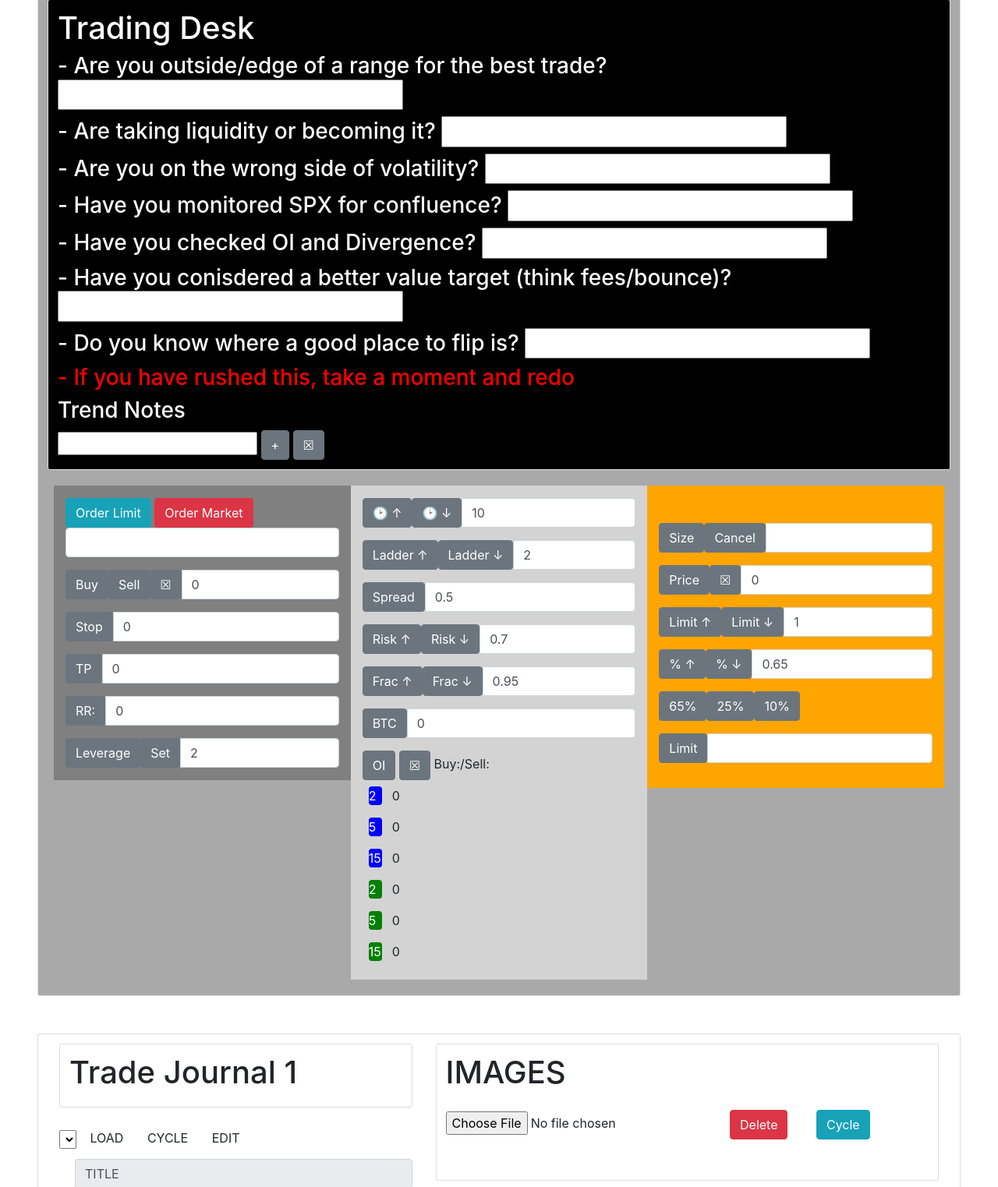
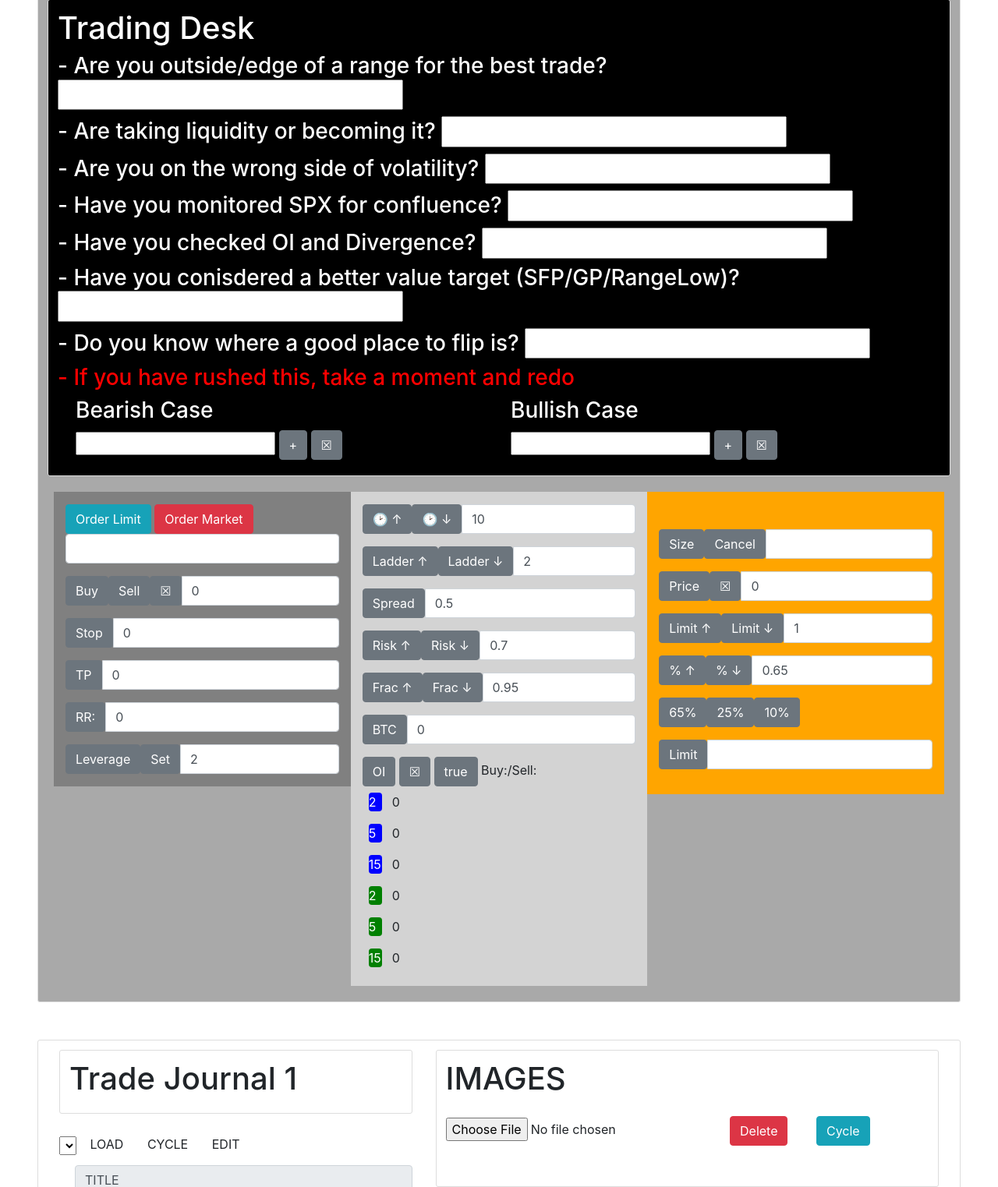
Before and after one commit to chrismjacobs/exchange-bot, a Flask app: template templates/tradingdesk.html in a window 1280 px wide. Shown: the part 62-1585 px from the top of the page at 78% size. Run offline with Flask 2, Linux system fonts and the light colour scheme; the template is opened without the code that fills it, so the values that code supplies are empty; some libraries are stand-ins or nearby versions.

Commit message:
data set up

```diff
--- a/templates/tradingdesk.html
+++ b/templates/tradingdesk.html
@@ -25,19 +25,33 @@
             <h3>  - Are you on the wrong side of volatility? <input type="text" v-model="setup[4]"> </h3>
             <h3>  - Have you monitored SPX for confluence? <input type="text" v-model="setup[5]"></h3>
             <h3>  - Have you checked OI and Divergence? <input type="text" v-model="setup[6]"></h3>
-            <h3>  - Have you conisdered a better value target (think fees/bounce)? <input type="text" v-model="setup[3]"> </h3>
+            <h3>  - Have you conisdered a better value target (SFP/GP/RangeLow)? <input type="text" v-model="setup[3]"> </h3>
             <h3>  - Do you know where a good place to flip is? <input type="text" v-model="setup[7]"></h3>
             <h3 style="color:red">  - If you have rushed this, take a moment and redo </h3>
 
             <audio id="xyz" src="https://rekt-journal.s3.ap-northeast-1.amazonaws.com/alert.mp3" style="display:none" controls preload="auto"></audio>
 
-        <h3> Trend Notes </h3>
-        <input type="text" v-model="notesTemp">
-        <button @click="addNote()" class="btn btn-secondary" type="button" id="button-addon1"> +</button>
-        <button @click="clearNotes()" class="btn btn-secondary" type="button" id="button-addon1">&#9746</button>
-        <template v-for="(item, key) in notesList" :key="key">
-            <h4> [[item]] </h4>
-        </template>
+    <div class="row align-items-start m-2">
+        <div class="col-6" display="background:firebrick">
+            <h3> Bearish Case </h3>
+            <input type="text" v-model="bearNotesTemp">
+            <button @click="addNote('bear')" class="btn btn-secondary" type="button" id="button-addon1"> +</button>
+            <button @click="clearNotes('bear')" class="btn btn-secondary" type="button" id="button-addon1">&#9746</button>
+                <template v-for="(item, key) in bearNotesList" :key="key">
+                    <h4> [[item]] </h4>
+                </template>
+        </div>
+        <div class="col-6" display="background:darkgreen">
+            <h3> Bullish Case </h3>
+            <input type="text" v-model="bullNotesTemp">
+            <button @click="addNote('bull')" class="btn btn-secondary" type="button" id="button-addon1"> +</button>
+            <button @click="clearNotes('bull')" class="btn btn-secondary" type="button" id="button-addon1">&#9746</button>
+                <template v-for="(item, key) in bullNotesList" :key="key">
+                    <h4 v-if="item != ''" @click="item = ''"> [[item]] </h4>
+                </template>
+        </div>
+    </div>
+
 
     </div>
 
@@ -124,6 +138,7 @@
                 <div class="mt-3 mb-3">
                     <button @click="oiTimer()" class="btn btn-secondary" type="button" id="button-addon1">OI</button>
                     <button @click="clearOI()" class="btn btn-secondary" type="button" id="button-addon1">&#9746</button>
+                    <button @click="audioToggle = !audioToggle" class="btn btn-secondary" type="button" id="button-addon1">[[audioToggle]]</button>
                     Buy:[[buysellRatio.buy_ratio]]/Sell:[[buysellRatio.sell_ratio]] <br>
                     <span :style="getOI(2, 1)" class="text-white m-2 rounded"> 2 </span>  [[ Math.round(oiDiff1[2]) ]] <br>
                     <span :style="getOI(5, 1)" class="text-white m-2 rounded"> 5 </span> [[ Math.round(oiDiff1[5]) ]] <br>
@@ -352,8 +367,11 @@ let vue = new Vue({
         this.getData('leverage', 0)
         this.getData('funds')
 
-        if (localStorage['notes']) {
-            this.notesList = JSON.parse(localStorage['notes'])
+        if (localStorage['bearNotes']) {
+            this.bearNotesList = JSON.parse(localStorage['bearNotes'])
+        }
+        if (localStorage['bullNotes']) {
+            this.bullNotesList = JSON.parse(localStorage['bullNotes'])
         }
     },
     data: {
@@ -431,20 +449,34 @@ let vue = new Vue({
         },
         oiAlert: 200,
         oi_timer:  null,
+        audioToggle: true,
         report: report,
         mobile: mobile,
-        notesList: [],
-        notesTemp: ''
+        bearNotesList: [],
+        bullNotesList: [],
+        bearNotesTemp: '',
+        bullNotesTemp: ''
     },
     methods: {
-        addNote: function () {
-            this.notesList.push(this.notesTemp)
-            this.notesTemp = ''
-            localStorage.setItem('notes', JSON.stringify(this.notesList))
+        addNote: function (side) {
+            if (side == 'bear') {
+                this.bearNotesList.push(this.bearNotesTemp)
+                this.bearNotesTemp = ''
+                localStorage.setItem('bearNotes', JSON.stringify(this.bearNotesList))
+            } else {
+                this.bullNotesList.push(this.bullNotesTemp)
+                this.bullNotesTemp = ''
+                localStorage.setItem('bullNotes', JSON.stringify(this.bullNotesList))
+            }
         },
-        clearNotes: function () {
-            this.notesList = []
-            localStorage.setItem('notes', [])
+        clearNotes: function (side) {
+            if (side == 'bear') {
+                this.bearNotesList = []
+                localStorage.setItem('bearNotes', [])
+            } else {
+                this.bullNotesList = []
+                localStorage.setItem('bullNotes', [])
+            }
         },
         getSplit: function (x) {
             return x.split('/')
@@ -1008,7 +1040,9 @@ let vue = new Vue({
         },
         oiAlert: function () {
             if(this.oiAlert < -800){
-                document.getElementById('xyz').play();
+                if (this.audioToggle) {
+                    document.getElementById('xyz').play();
+                }
                 //alert("Thank you!");
             }
         }
```
